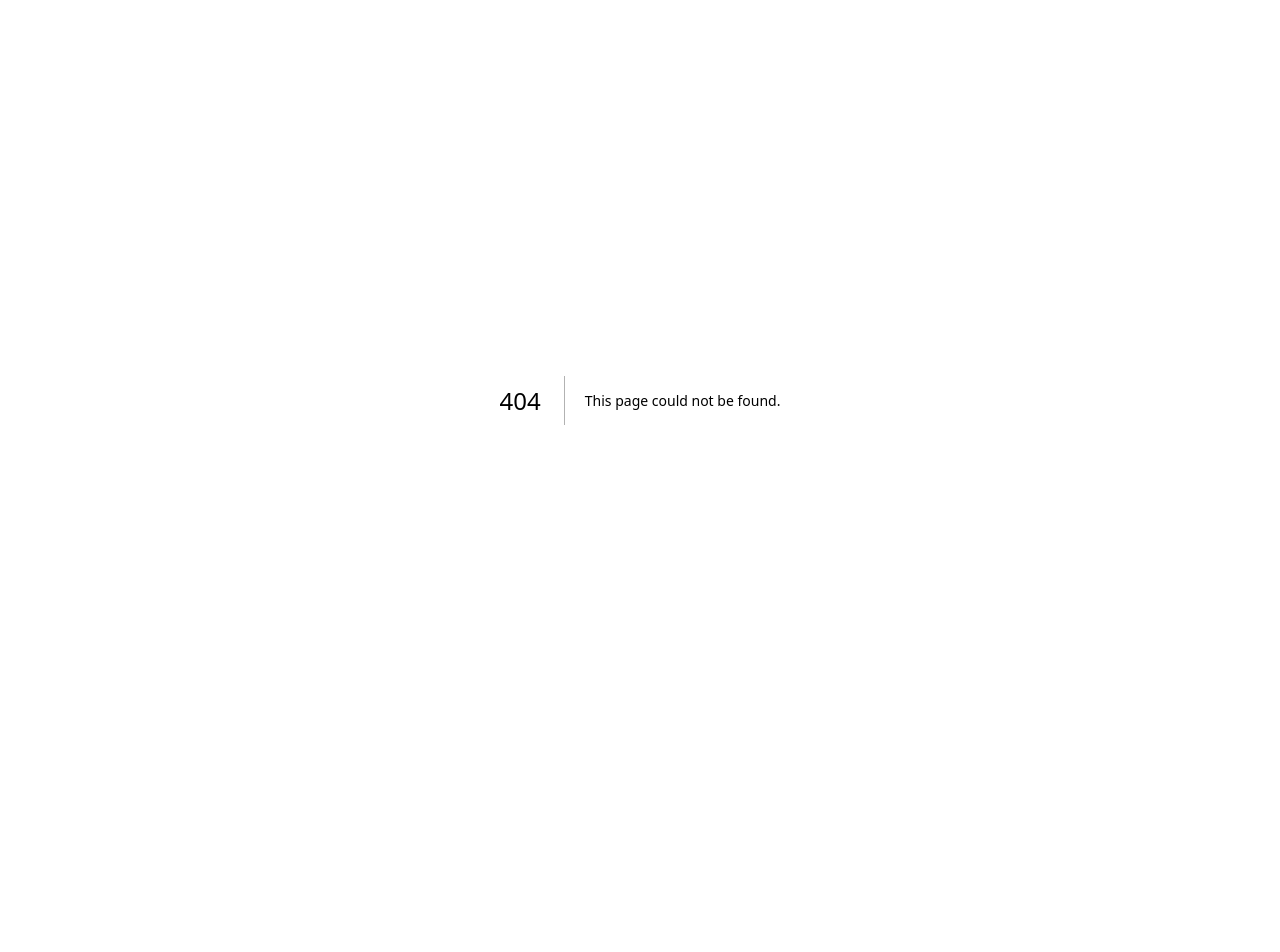
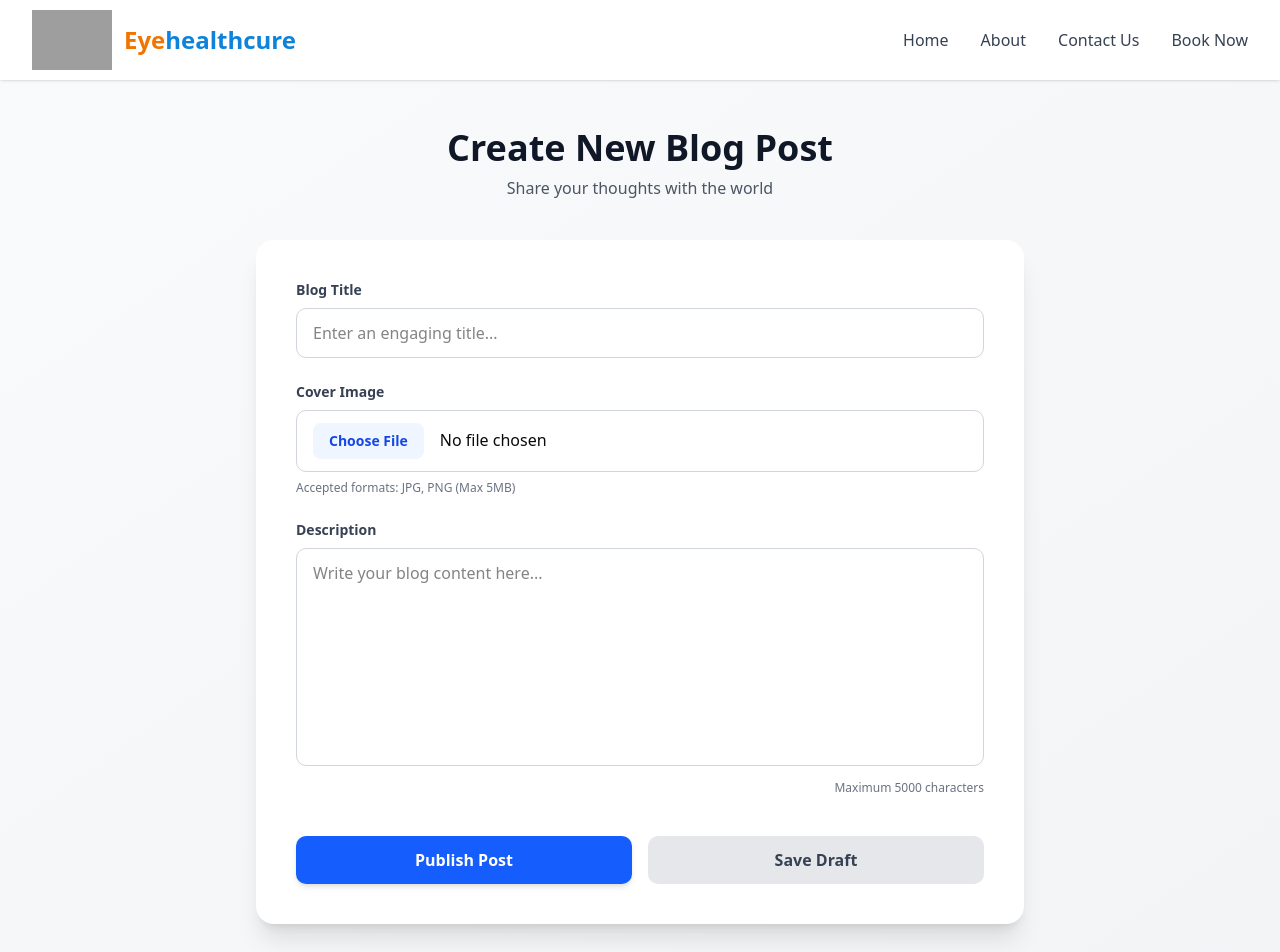
Before and after one commit to Abdulhamid109/Eyevasc-Solutions, a Next.js app: page /admin/addblog in a window 1280 px wide. Before the commit this address had no page. Shown: the top 952 px of the page. Before the commit the page ends 800 px from the top, so only its background shows below. Built offline with nearby package versions, Linux system fonts and the light colour scheme; grey boxes are pictures that could not be loaded.

Commit message:
started with blog feature

```diff
--- /dev/null
+++ b/app/admin/addblog/page.tsx
@@ -0,0 +1,84 @@
+import Footer from '@/components/Footer'
+import Navbar from '@/components/Navbar'
+import React from 'react'
+
+const AddBlog = () => {
+  return (
+    <div className="min-h-screen flex flex-col">
+      <Navbar />
+
+      <main className="flex-1 bg-gradient-to-br from-gray-50 to-gray-100 py-12 px-4 sm:px-6 lg:px-8">
+        <div className="max-w-3xl mx-auto">
+          <div className="text-center mb-10">
+            <h1 className="text-4xl font-bold text-gray-900 mb-2">Create New Blog Post</h1>
+            <p className="text-gray-600">Share your thoughts with the world</p>
+          </div>
+
+          <div className="bg-white rounded-2xl shadow-xl p-8 md:p-10">
+            <form className="space-y-6">
+              <div>
+                <label htmlFor="title" className="block text-sm font-semibold text-gray-700 mb-2">
+                  Blog Title
+                </label>
+                <input
+                  id="title"
+                  type="text"
+                  placeholder="Enter an engaging title..."
+                  className="w-full px-4 py-3 border border-gray-300 rounded-lg focus:ring-2 focus:ring-blue-500 focus:border-transparent transition duration-200 outline-none"
+                />
+              </div>
+
+              <div>
+                <label htmlFor="image" className="block text-sm font-semibold text-gray-700 mb-2">
+                  Cover Image
+                </label>
+                <div className="relative">
+                  <input
+                    id="image"
+                    type="file"
+                    accept="image/jpg,image/jpeg,image/png"
+                    className="w-full px-4 py-3 border border-gray-300 rounded-lg file:mr-4 file:py-2 file:px-4 file:rounded-md file:border-0 file:text-sm file:font-semibold file:bg-blue-50 file:text-blue-700 hover:file:bg-blue-100 cursor-pointer transition duration-200"
+                  />
+                </div>
+                <p className="mt-2 text-xs text-gray-500">Accepted formats: JPG, PNG (Max 5MB)</p>
+              </div>
+
+              <div>
+                <label htmlFor="description" className="block text-sm font-semibold text-gray-700 mb-2">
+                  Description
+                </label>
+                <textarea
+                  id="description"
+                  rows={8}
+                  placeholder="Write your blog content here..."
+                  maxLength={5000}
+                  className="w-full px-4 py-3 border border-gray-300 rounded-lg focus:ring-2 focus:ring-blue-500 focus:border-transparent transition duration-200 outline-none resize-none"
+                />
+                <p className="mt-2 text-xs text-gray-500 text-right">Maximum 5000 characters</p>
+              </div>
+
+              <div className="flex gap-4 pt-4">
+                <button
+                  type="submit"
+                  className="flex-1 bg-blue-600 text-white font-semibold py-3 px-6 rounded-lg hover:bg-blue-700 focus:ring-4 focus:ring-blue-200 transition duration-200 shadow-md"
+                >
+                  Publish Post
+                </button>
+                <button
+                  type="button"
+                  className="flex-1 bg-gray-200 text-gray-700 font-semibold py-3 px-6 rounded-lg hover:bg-gray-300 focus:ring-4 focus:ring-gray-200 transition duration-200"
+                >
+                  Save Draft
+                </button>
+              </div>
+            </form>
+          </div>
+        </div>
+      </main>
+
+      <Footer />
+    </div>
+  )
+}
+
+export default AddBlog
--- a/components/emailFormat.tsx
+++ b/components/emailFormat.tsx
@@ -15,11 +15,11 @@ const EmailFormat = ({ name, treatment, phoneno, date, time }: EmailFormatProps)
       <Body>
         <Heading as="h1">Patient Details</Heading>
         <Section style={{ textAlign: 'center' }}>
-          <Text style={{ padding: '8px' }}>Name: {name}</Text>
-          <Text style={{ padding: '81px' }}>Treatment: {treatment}</Text>
-          <Text style={{ padding: '8px' }}>Phone No: {phoneno}</Text>
-          <Text style={{ padding: '8px' }}>Date of booking: {date}</Text>
-          <Text style={{ padding: '8px' }}>Time of booking: {time}</Text>
+          <Text style={{ padding: '4px' }}>Name: {name}</Text>
+          <Text style={{ padding: '4px' }}>Treatment: {treatment}</Text>
+          <Text style={{ padding: '4px' }}>Phone No: {phoneno}</Text>
+          <Text style={{ padding: '4px' }}>Date of booking: {date}</Text>
+          <Text style={{ padding: '4px' }}>Time of booking: {time}</Text>
         </Section>
       </Body>
     </Html>
```
